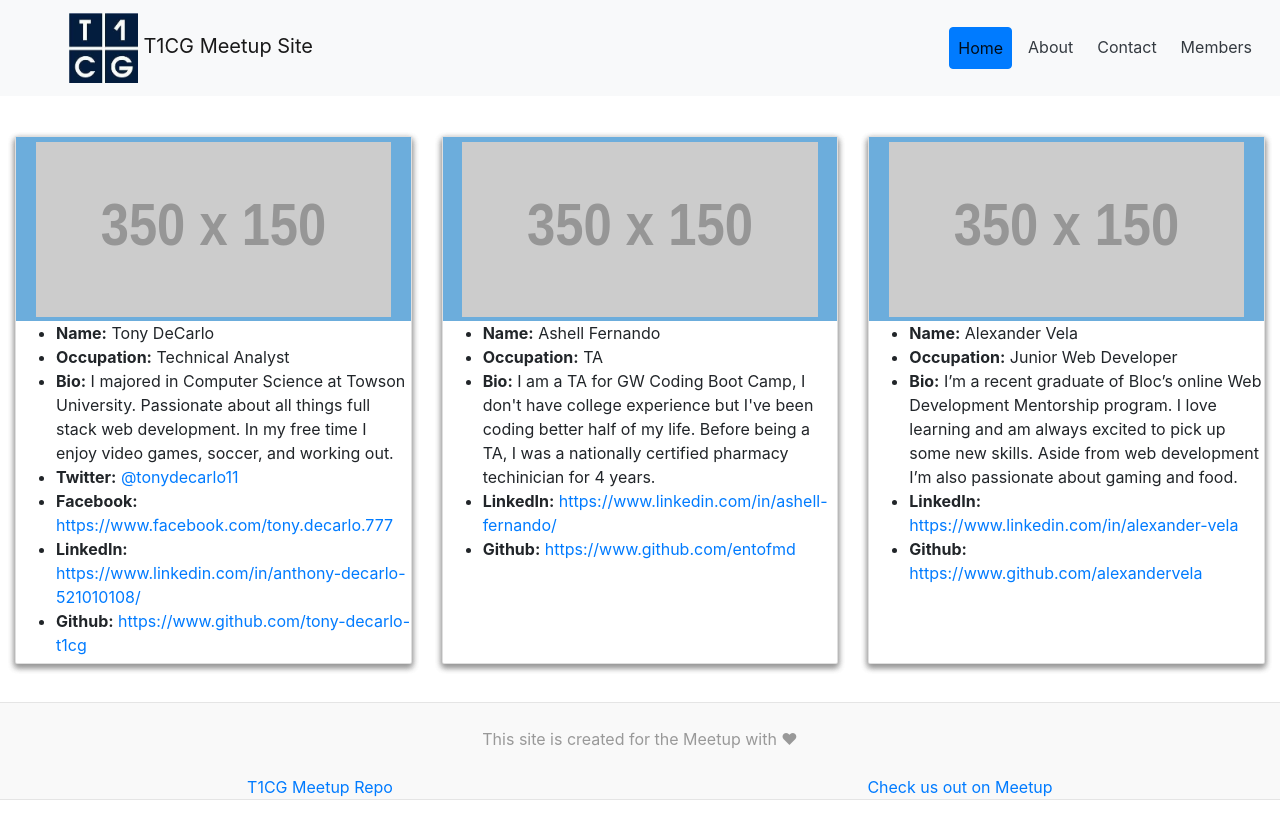
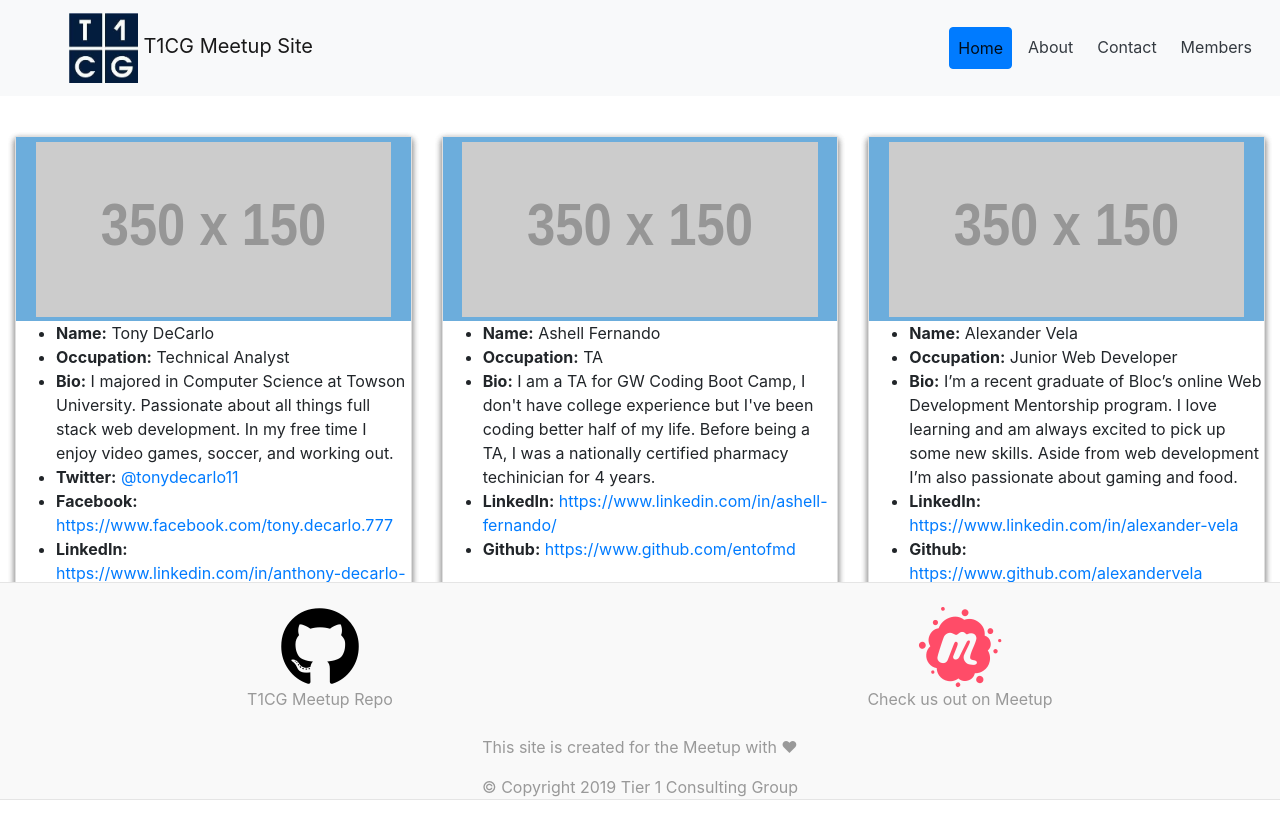
Before and after one commit to t1cgAcademy/t1cg-meetup, a React (Create React App) app in the folder client/: page /members in a window 1280 px wide. Shown: the top 836 px of the page. Built offline with nearby package versions, Linux system fonts and the light colour scheme.

Commit message:
added icons to footer

```diff
--- a/client/src/components/Footer/index.js
+++ b/client/src/components/Footer/index.js
@@ -1,4 +1,5 @@
 import React from 'react';
+import './style.css';
 
 //components
 import { Row, Col, Container } from '../Grid';
@@ -7,11 +8,6 @@ export default function Footer() {
   return (
     <footer className="footer mt-auto py-0 fixed-bottom">
       <Container fluid={true}>
-        <Row fluid={true}>
-          <Col size={'sm-12'}>
-            <p>This site is created for the Meetup with ♥</p>
-          </Col>
-        </Row>
         <Row fluid={false} justifyContent={'center'}>
           <Col size={'sm-6'}>
             <a
@@ -19,8 +15,9 @@ export default function Footer() {
               target="_blank"
               rel="noopener noreferrer"
             >
-              T1CG Meetup Repo
+              <i className="github-icon fab fa-github fa-5x"></i>
             </a>
+            <p>T1CG Meetup Repo</p>
           </Col>
           <Col size={'sm-6'}>
             <a
@@ -28,8 +25,15 @@ export default function Footer() {
               target="_blank"
               rel="noopener noreferrer"
             >
-              Check us out on Meetup
+              <i className="meetup-icon fab fa-meetup fa-5x"></i>
             </a>
+            <p>Check us out on Meetup</p>
+          </Col>
+        </Row>
+        <Row fluid={true}>
+          <Col size={'sm-12'}>
+            <p>This site is created for the Meetup with ♥</p>
+            <p>© Copyright 2019 Tier 1 Consulting Group</p>
           </Col>
         </Row>
       </Container>
--- /dev/null
+++ b/client/src/components/Footer/style.css
@@ -0,0 +1,15 @@
+.github-icon{
+    color: black;
+}
+
+.github-icon:hover {
+    color: #3e64ff;
+}
+
+.meetup-icon {
+    color: #ff4c68;
+}
+
+.meetup-icon:hover {
+    color: #3e64ff;
+}
```
